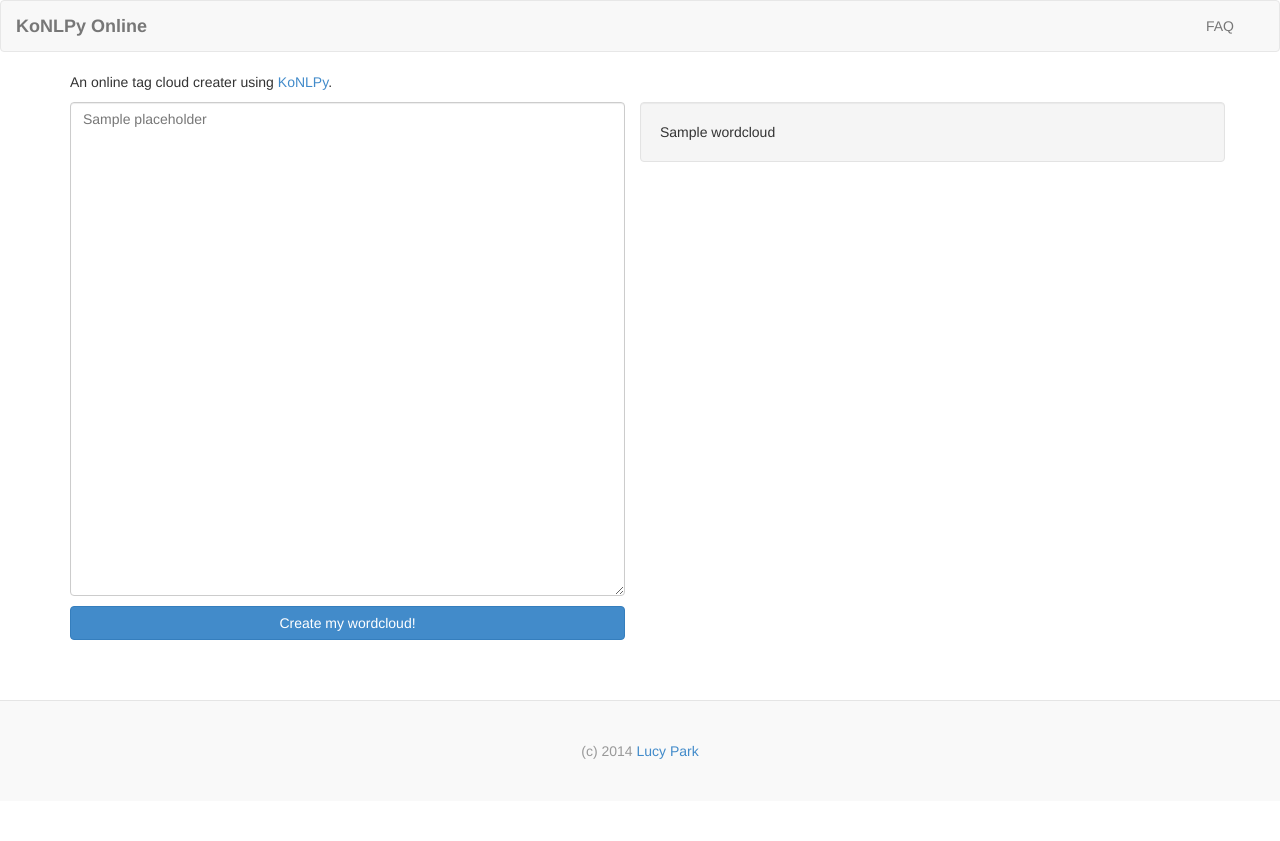
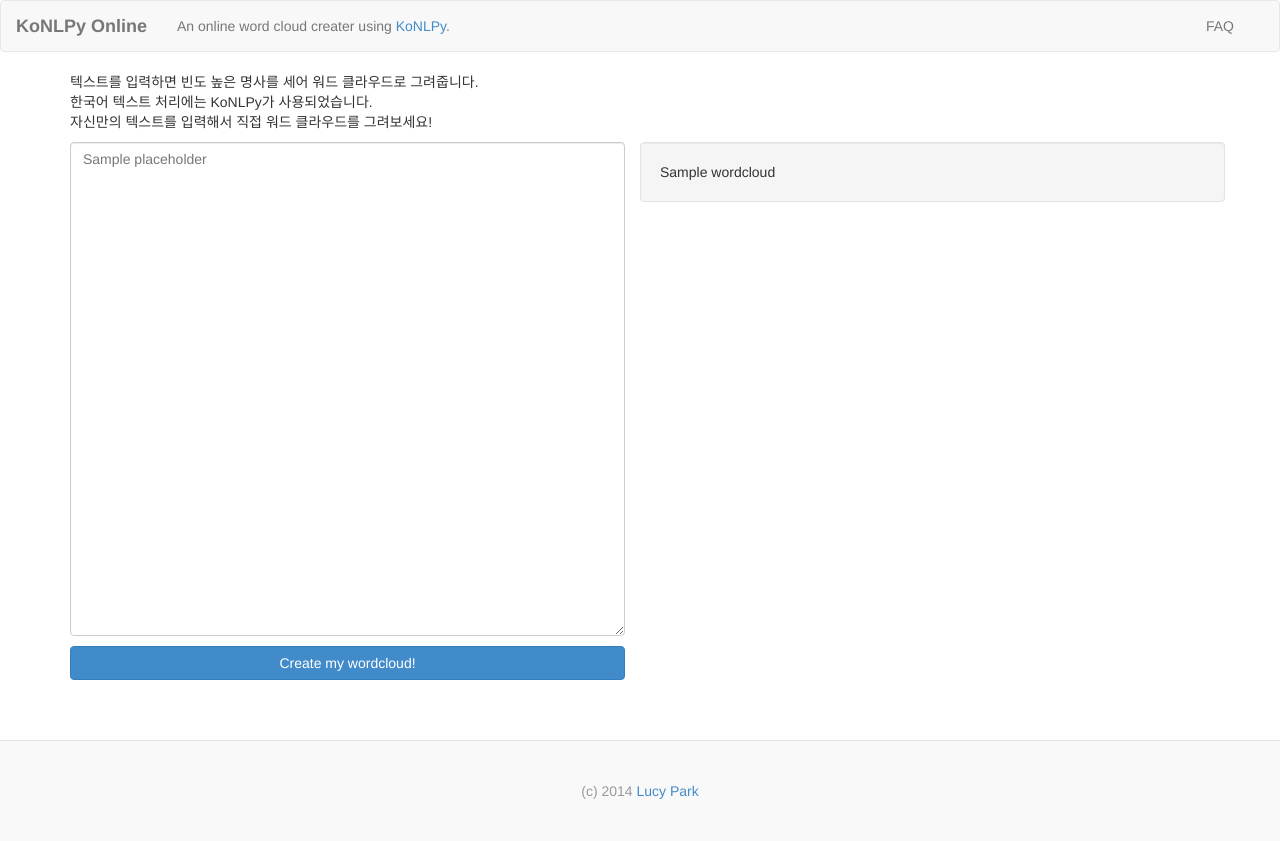
Before and after one commit to hgkim2004/docscout, a Flask app: template konlpy_app/templates/home.html in a window 1280 px wide. Before the commit the page ends 759 px from the top, so only its background shows below. Run offline with Flask 2, Linux system fonts and the light colour scheme; the template is opened without the code that fills it: most values are stand-ins (such as "Sample title", 1, 10 or a date in 2020); some libraries are stand-ins or nearby versions.

Commit message:
Add ajax requests for cloud creation

```diff
--- a/konlpy_app/app.py
+++ b/konlpy_app/app.py
@@ -1,7 +1,7 @@
 #! /usr/bin/python2.7
 # -*- coding: utf-8 -*-
 
-from flask import Flask, render_template, redirect, url_for
+from flask import Flask, jsonify, render_template, redirect, request, url_for
 from konlpy.corpus import kolaw
 
 from wordcloud import draw_cloud
@@ -19,6 +19,12 @@ def create_app():
                placeholder=text,
                wordcloud=draw_cloud(text))
 
+    @app.route('/_cloudify')
+    def cloudify():
+        text = request.args.get('text', '', type=unicode)
+        tags = draw_cloud(text)
+        return jsonify(tags=tags)
+
     return app
 
 
--- a/konlpy_app/templates/header.html
+++ b/konlpy_app/templates/header.html
@@ -9,6 +9,7 @@
                 <span class="icon-bar"></span>
             </button>
             <a class="navbar-brand" href="#"><b>KoNLPy Online</b></a>
+            <p class="navbar-text">An online word cloud creater using <a href="http://konlpy.org">KoNLPy</a>.</p>
         </div>
         <!-- Collect the nav links, forms, and other content for toggling -->
         <div class="collapse navbar-collapse" id="bs-example-navbar-collapse-1">
--- a/konlpy_app/templates/home.html
+++ b/konlpy_app/templates/home.html
@@ -1,7 +1,12 @@
 {% extends "layout.html" %}
 
 {% block contents %}
-<p>An online tag cloud creater using <a href="http://konlpy.org">KoNLPy</a>.</p>
+
+<p>
+텍스트를 입력하면 빈도 높은 명사를 세어 워드 클라우드로 그려줍니다.<br>
+한국어 텍스트 처리에는 KoNLPy가 사용되었습니다.<br>
+자신만의 텍스트를 입력해서 직접 워드 클라우드를 그려보세요!
+</p>
 
 {% include "wordcloud.html" with context %}
 {% endblock %}
--- a/konlpy_app/templates/layout.html
+++ b/konlpy_app/templates/layout.html
@@ -4,13 +4,16 @@
     <meta charset="utf-8">
     <link href="{{ url_for('static', filename='css/bootstrap.min.css') }}" rel="stylesheet">
     <link href="{{ url_for('static', filename='css/custom.css') }}" rel="stylesheet">
+    <script src="//ajax.googleapis.com/ajax/libs/jquery/2.1.1/jquery.min.js"></script>
+    <script>window.jQuery || document.write('<script src="{{ url_for('static', filename='js/jquery.min.js') }}">\x3C/script>')</script>
+    <script type="text/javascript">
+        var $SCRIPT_ROOT = {{ request.script_root|tojson|safe }};
+    </script>
   </head>
   <body>
     <header>{% include "header.html" %}</header>
     <div class="container">{% block contents %}{% endblock %}</div>
     <footer>{% include "footer.html" %}</footer>
-    <script src="//ajax.googleapis.com/ajax/libs/jquery/2.1.1/jquery.min.js"></script>
-    <script>window.jQuery || document.write('<script src="{{ url_for('static', filename='js/jquery.min.js') }}">\x3C/script>')</script>
     <script src="{{ url_for('static', filename='js/bootstrap.min.js') }}"></script>
   </body>
 </html>
--- a/konlpy_app/templates/wordcloud.html
+++ b/konlpy_app/templates/wordcloud.html
@@ -1,12 +1,26 @@
+<script type="text/javascript">
+  $(function() {
+    var submit_form = function(e) {
+      $.getJSON($SCRIPT_ROOT + '/_cloudify', {
+        text: $('textarea[id="wordtext"]').val()
+      }, function(data) {
+        $('#wordcloud').html(data.tags);
+        $('textarea[name=wordtext]').focus().select();
+      });
+      return false;
+    };
+    $('form#button-create').bind('click', submit_form);
+  });
+</script>
 <div class="row">
     <div class="col-md-6">
-        <textarea class="form-control" placeholder="{{ placeholder }}" rows="24"></textarea>
+        <textarea id="wordtext" class="form-control" placeholder="{{ placeholder }}" rows="24"></textarea>
         <form role="form" id="button-create">
             <button type="submit" class="btn btn-primary">Create my wordcloud!</button>
         </form>
     </div>
-    <div class="col-md-6 well">
+    <div id="wordcloud" class="col-md-6 well">
         {{ wordcloud|safe }}
-        <link rel="stylesheet" href="{{ url_for('static', filename='css/wordcloud.css') }}">
     </div>
+    <link rel="stylesheet" href="{{ url_for('static', filename='css/wordcloud.css') }}">
 </div>
--- a/konlpy_app/wordcloud.py
+++ b/konlpy_app/wordcloud.py
@@ -16,13 +16,16 @@ r = lambda: random.randint(0,255)
 color = lambda: (r(), r(), r())
 
 
-def draw_cloud(text, ntags=50, fontname='Noto Sans CJK', multiplier=1):
+def get_tags(text, ntags=50, multiplier=1):
     t = Mecab()
     nouns = t.nouns(text)
     count = Counter(nouns)
     tags = [{ 'color': color(), 'tag': n, 'size': c*multiplier }\
                 for n, c in count.most_common(ntags)]
+    return tags
 
+def draw_cloud(text, ntags=50, fontname='Noto Sans CJK', multiplier=1):
+    tags = get_tags(text)
     data = pytagcloud.create_html_data(tags, fontname=fontname)
 
     context = {}
```
